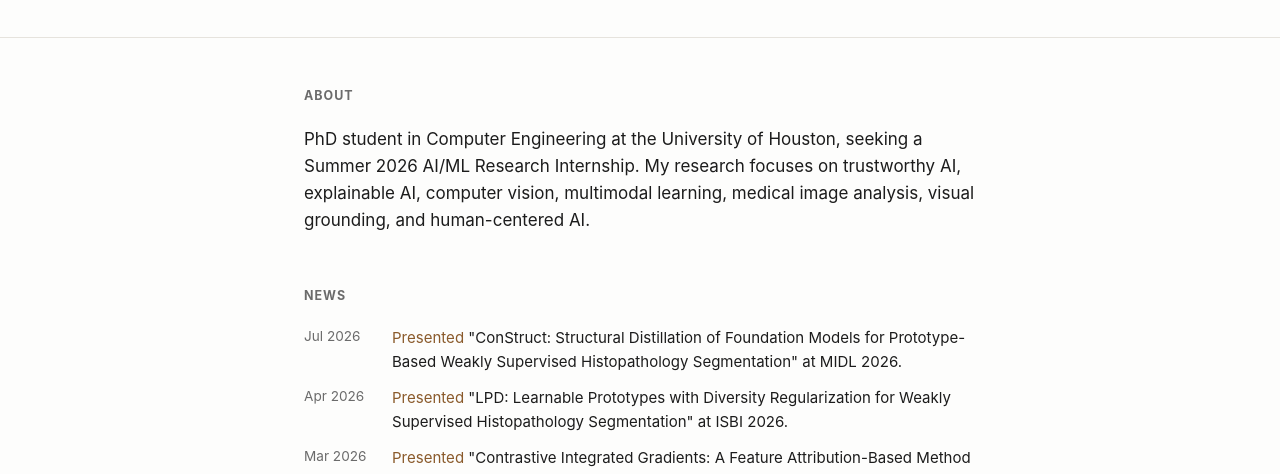
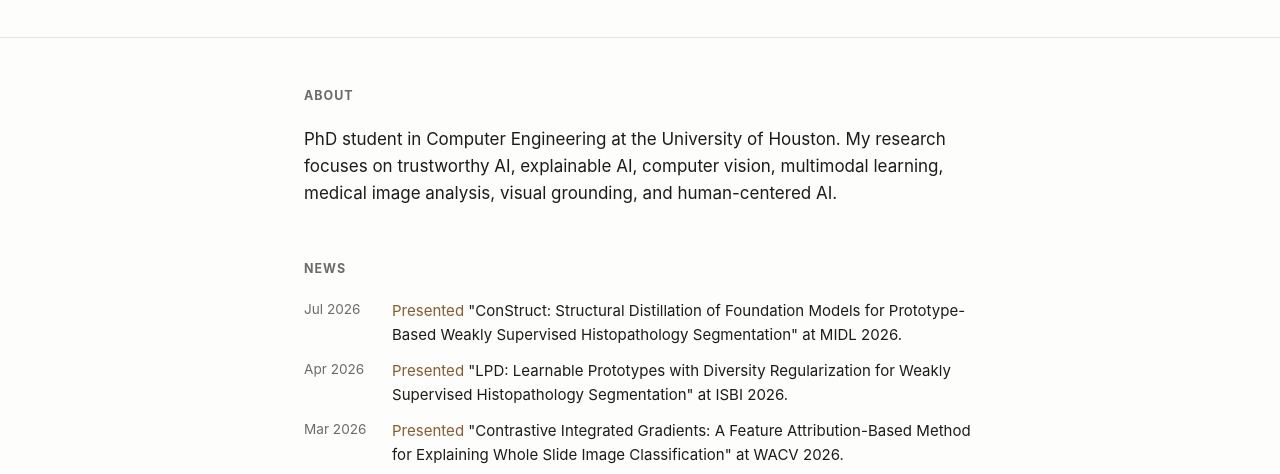
Before and after one commit to maianhpuco/maianhpuco.github.io, a plain HTML site: page index.html in a window 1280 px wide. Shown: the part 299-773 px from the top of the page. Drawn offline with Linux system fonts and the light colour scheme.

Commit message:
Remove internship-seeking line from About section

```diff
--- a/index.html
+++ b/index.html
@@ -32,9 +32,9 @@
   <section id="about">
     <h2>About</h2>
     <p>
-      PhD student in Computer Engineering at the University of Houston, seeking a Summer 2026 AI/ML
-      Research Internship. My research focuses on trustworthy AI, explainable AI, computer vision,
-      multimodal learning, medical image analysis, visual grounding, and human-centered AI.
+      PhD student in Computer Engineering at the University of Houston. My research focuses on
+      trustworthy AI, explainable AI, computer vision, multimodal learning, medical image analysis,
+      visual grounding, and human-centered AI.
     </p>
   </section>
 
```
